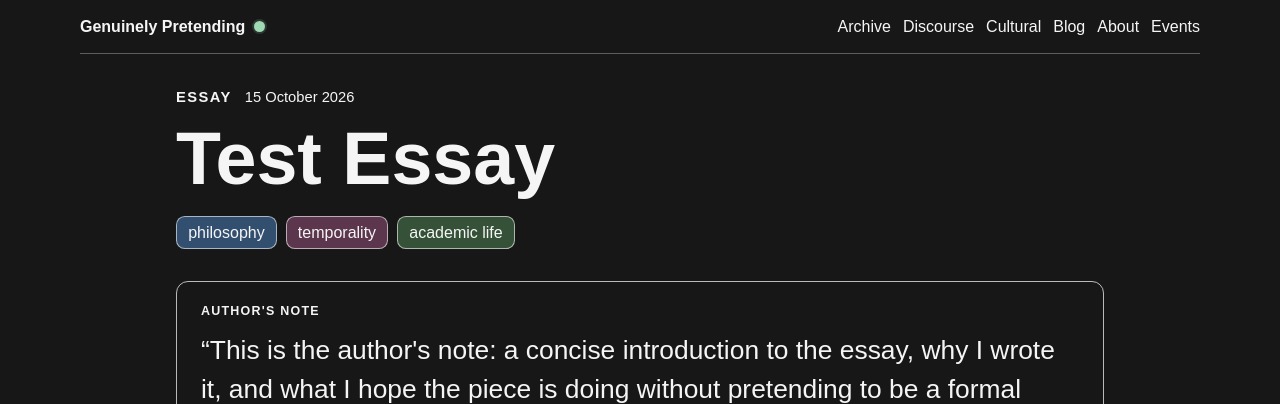
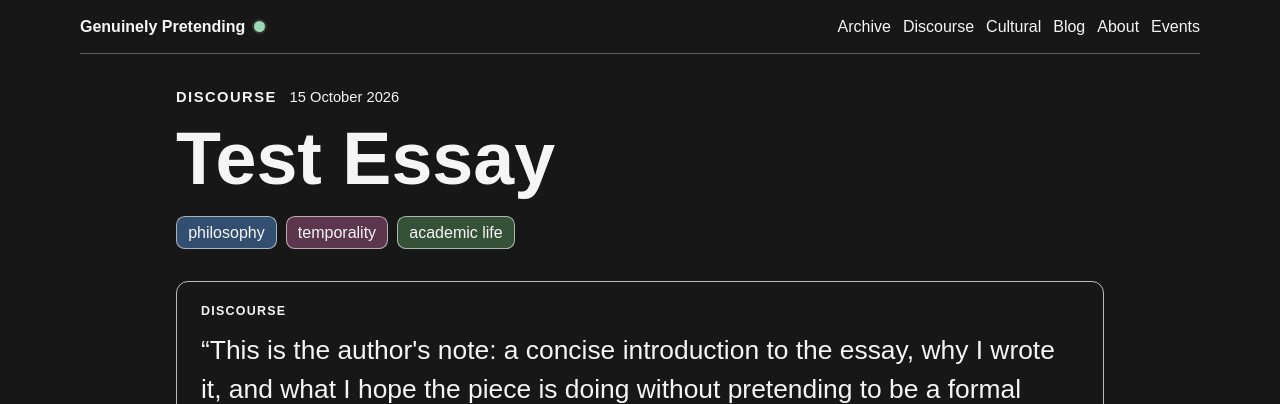
Before and after one commit to roxannewolfe/roxannewolfe.github.io, a Jekyll site: the page built from _publications/test-essay.md, in a window 1280 px wide. Shown: the top 404 px of the page. Built offline with Jekyll 4.4.1, drawn with Linux system fonts in a browser that asks for light colours.

Commit message:
Classify test essay as Discourse

```diff
--- a/_publications/test-essay.md
+++ b/_publications/test-essay.md
@@ -1,7 +1,7 @@
 ---
 title: "Test Essay"
 date: 2026-10-15
-type: essay
+type: discourse
 slug: test-essay
 topics:
   - philosophy
@@ -14,7 +14,7 @@ blog_note: >
   This is the more casual companion discussion. It can talk about what was happening
   around the essay, where the idea came from, what changed while writing it, or anything
   else that belongs in the ongoing blog rather than inside the finished publication itself.
-summary: "A dummy essay used to prove that the publication collection, archive, and filters work."
+summary: "A dummy discourse piece used to prove that the publication collection, archive, and filters work."
 ---
 
 This is a placeholder essay. It exists to test the finished reading structure rather than to say anything particularly profound.
```
